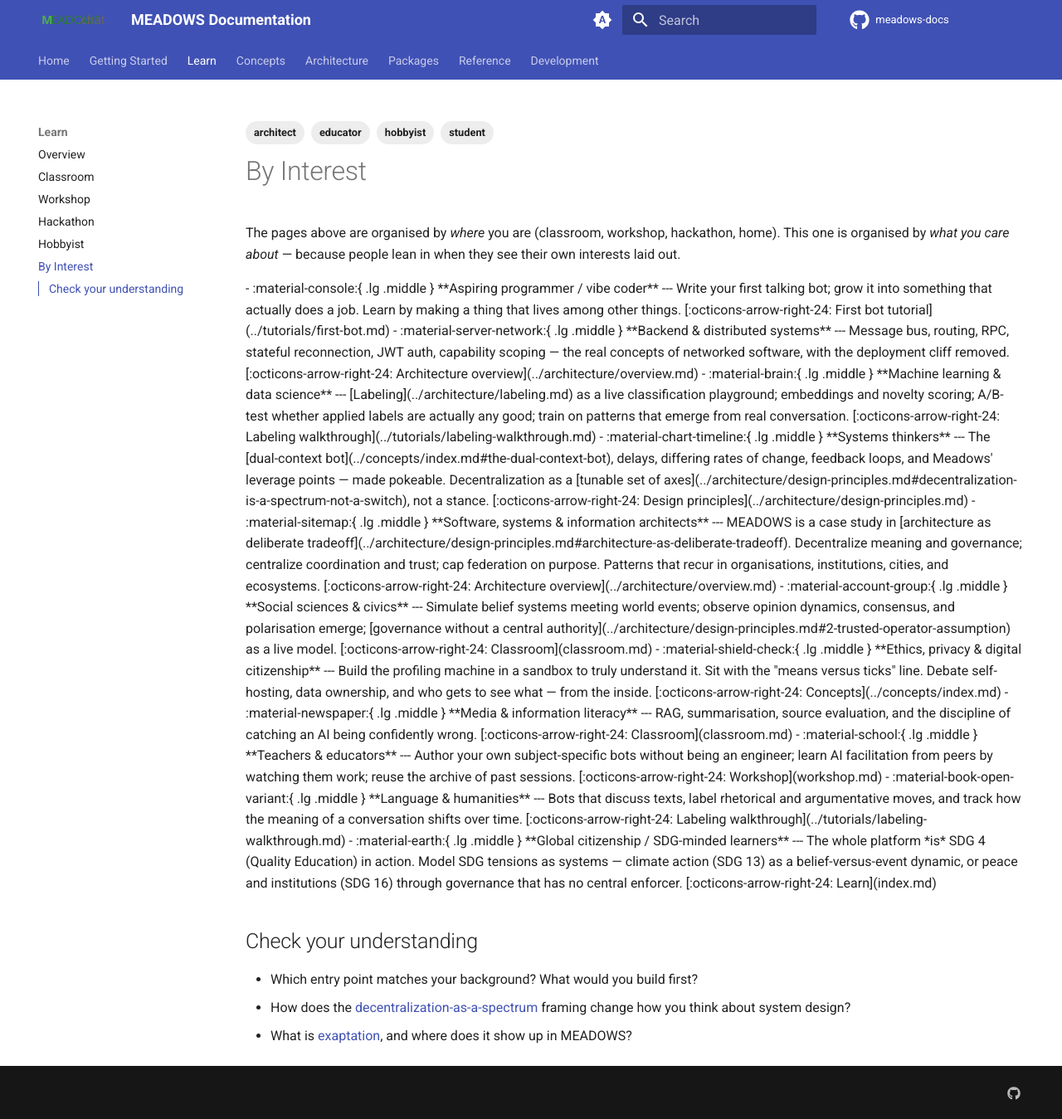
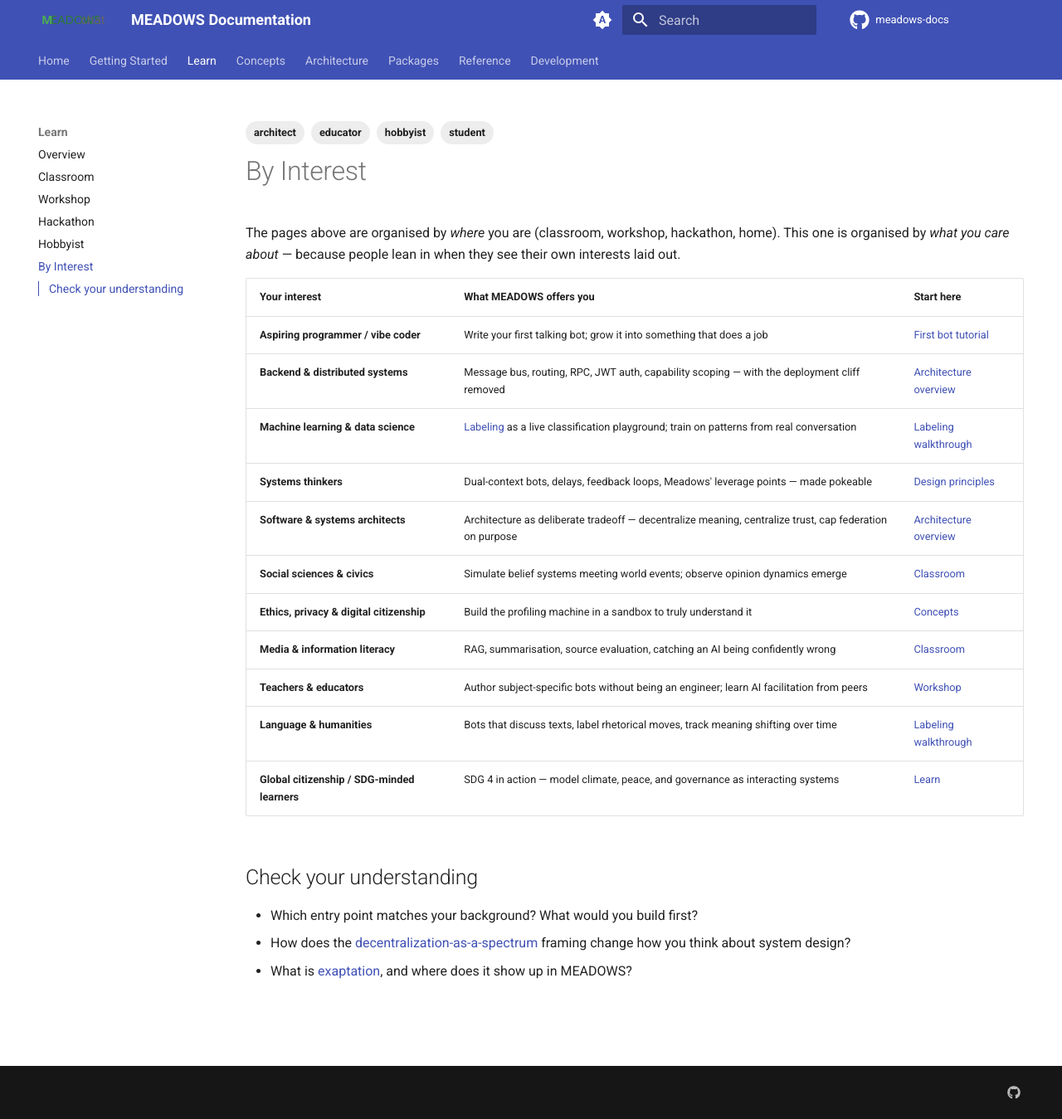
Before and after one commit to remcoboerma/meadows-docs, an MkDocs documentation site: the page built from docs/docs/learn/by-interest.md, in a window 1280 px wide and 1349 px high. Shown: the whole window at 83% size. Built offline with MkDocs 1.6.1 and Material for MkDocs 9.7.7, drawn with Linux system fonts in a browser that asks for light colours; comment, search, counter and statistics services are not loaded.

Commit message:
fix: replace broken grid cards with tables on home, learn, and by-interest pages

```diff
--- a/docs/docs/learn/by-interest.md
+++ b/docs/docs/learn/by-interest.md
@@ -12,97 +12,19 @@ tags:
 
 The pages above are organised by *where* you are (classroom, workshop, hackathon, home). This one is organised by *what you care about* — because people lean in when they see their own interests laid out.
 
-<div class="grid cards" markdown>
-
--   :material-console:{ .lg .middle } **Aspiring programmer / vibe coder**
-
-    ---
-
-    Write your first talking bot; grow it into something that actually does a job. Learn by making a thing that lives among other things.
-
-    [:octicons-arrow-right-24: First bot tutorial](../tutorials/first-bot.md)
-
--   :material-server-network:{ .lg .middle } **Backend & distributed systems**
-
-    ---
-
-    Message bus, routing, RPC, stateful reconnection, JWT auth, capability scoping — the real concepts of networked software, with the deployment cliff removed.
-
-    [:octicons-arrow-right-24: Architecture overview](../architecture/overview.md)
-
--   :material-brain:{ .lg .middle } **Machine learning & data science**
-
-    ---
-
-    [Labeling](../architecture/labeling.md) as a live classification playground; embeddings and novelty scoring; A/B-test whether applied labels are actually any good; train on patterns that emerge from real conversation.
-
-    [:octicons-arrow-right-24: Labeling walkthrough](../tutorials/labeling-walkthrough.md)
-
--   :material-chart-timeline:{ .lg .middle } **Systems thinkers**
-
-    ---
-
-    The [dual-context bot](../concepts/index.md#the-dual-context-bot), delays, differing rates of change, feedback loops, and Meadows' leverage points — made pokeable. Decentralization as a [tunable set of axes](../architecture/design-principles.md#decentralization-is-a-spectrum-not-a-switch), not a stance.
-
-    [:octicons-arrow-right-24: Design principles](../architecture/design-principles.md)
-
--   :material-sitemap:{ .lg .middle } **Software, systems & information architects**
-
-    ---
-
-    MEADOWS is a case study in [architecture as deliberate tradeoff](../architecture/design-principles.md#architecture-as-deliberate-tradeoff). Decentralize meaning and governance; centralize coordination and trust; cap federation on purpose. Patterns that recur in organisations, institutions, cities, and ecosystems.
-
-    [:octicons-arrow-right-24: Architecture overview](../architecture/overview.md)
-
--   :material-account-group:{ .lg .middle } **Social sciences & civics**
-
-    ---
-
-    Simulate belief systems meeting world events; observe opinion dynamics, consensus, and polarisation emerge; [governance without a central authority](../architecture/design-principles.md#2-trusted-operator-assumption) as a live model.
-
-    [:octicons-arrow-right-24: Classroom](classroom.md)
-
--   :material-shield-check:{ .lg .middle } **Ethics, privacy & digital citizenship**
-
-    ---
-
-    Build the profiling machine in a sandbox to truly understand it. Sit with the "means versus ticks" line. Debate self-hosting, data ownership, and who gets to see what — from the inside.
-
-    [:octicons-arrow-right-24: Concepts](../concepts/index.md)
-
--   :material-newspaper:{ .lg .middle } **Media & information literacy**
-
-    ---
-
-    RAG, summarisation, source evaluation, and the discipline of catching an AI being confidently wrong.
-
-    [:octicons-arrow-right-24: Classroom](classroom.md)
-
--   :material-school:{ .lg .middle } **Teachers & educators**
-
-    ---
-
-    Author your own subject-specific bots without being an engineer; learn AI facilitation from peers by watching them work; reuse the archive of past sessions.
-
-    [:octicons-arrow-right-24: Workshop](workshop.md)
-
--   :material-book-open-variant:{ .lg .middle } **Language & humanities**
-
-    ---
-
-    Bots that discuss texts, label rhetorical and argumentative moves, and track how the meaning of a conversation shifts over time.
-
-    [:octicons-arrow-right-24: Labeling walkthrough](../tutorials/labeling-walkthrough.md)
-
--   :material-earth:{ .lg .middle } **Global citizenship / SDG-minded learners**
-
-    ---
-
-    The whole platform *is* SDG 4 (Quality Education) in action. Model SDG tensions as systems — climate action (SDG 13) as a belief-versus-event dynamic, or peace and institutions (SDG 16) through governance that has no central enforcer.
-
-    [:octicons-arrow-right-24: Learn](index.md)
-
-</div>
+| Your interest | What MEADOWS offers you | Start here |
+|---|---|---|
+| **Aspiring programmer / vibe coder** | Write your first talking bot; grow it into something that does a job | [First bot tutorial](../tutorials/first-bot.md) |
+| **Backend & distributed systems** | Message bus, routing, RPC, JWT auth, capability scoping — with the deployment cliff removed | [Architecture overview](../architecture/overview.md) |
+| **Machine learning & data science** | [Labeling](../architecture/labeling.md) as a live classification playground; train on patterns from real conversation | [Labeling walkthrough](../tutorials/labeling-walkthrough.md) |
+| **Systems thinkers** | Dual-context bots, delays, feedback loops, Meadows' leverage points — made pokeable | [Design principles](../architecture/design-principles.md) |
+| **Software & systems architects** | Architecture as deliberate tradeoff — decentralize meaning, centralize trust, cap federation on purpose | [Architecture overview](../architecture/overview.md) |
+| **Social sciences & civics** | Simulate belief systems meeting world events; observe opinion dynamics emerge | [Classroom](classroom.md) |
+| **Ethics, privacy & digital citizenship** | Build the profiling machine in a sandbox to truly understand it | [Concepts](../concepts/index.md) |
+| **Media & information literacy** | RAG, summarisation, source evaluation, catching an AI being confidently wrong | [Classroom](classroom.md) |
+| **Teachers & educators** | Author subject-specific bots without being an engineer; learn AI facilitation from peers | [Workshop](workshop.md) |
+| **Language & humanities** | Bots that discuss texts, label rhetorical moves, track meaning shifting over time | [Labeling walkthrough](../tutorials/labeling-walkthrough.md) |
+| **Global citizenship / SDG-minded learners** | SDG 4 in action — model climate, peace, and governance as interacting systems | [Learn](index.md) |
 
 ## Check your understanding
 
--- a/docs/docs/learn/index.md
+++ b/docs/docs/learn/index.md
@@ -21,41 +21,12 @@ That single property is the golden thread through everything below. You're never
 
 ## What you could build
 
-<div class="grid cards" markdown>
-
--   **A sentiment analyzer** that labels every message and alerts on negativity
-
-    ---
-
-    Write a [bot](../tutorials/first-bot.md) that [produces labels](../architecture/labeling.md). Other bots subscribe to those labels. The server routes.
-
-    [:octicons-arrow-right-24: First bot tutorial](../tutorials/first-bot.md)
-
--   **A dual-context bot** with beliefs that evolve over time
-
-    ---
-
-    A bot with two layers: beliefs (slow) and world events (fast). Watch opinion drift, adaptation, and emergence become visible.
-
-    [:octicons-arrow-right-24: Dual-context tutorial](../tutorials/dual-context-bot.md)
-
--   **A labeling pipeline** where bots classify messages in real time
-
-    ---
-
-    Write a [JSON Logic predicate](../architecture/labeling.md#json-logic-predicates), subscribe to labels, watch delivery happen. Classification you can argue with.
-
-    [:octicons-arrow-right-24: Labeling walkthrough](../tutorials/labeling-walkthrough.md)
-
--   **A self-hosted instance** on your own hardware
-
-    ---
-
-    A laptop, a Raspberry Pi, a home server. Spinning up your own MEADOWS instance *is* the first project.
-
-    [:octicons-arrow-right-24: Self-hosting quickstart](../tutorials/self-hosting-quickstart.md)
-
-</div>
+| Project | What you'll learn | Tutorial |
+|---|---|---|
+| **Sentiment analyzer** | Write a bot that labels every message; other bots subscribe to those labels | [First bot](../tutorials/first-bot.md) |
+| **Dual-context bot** | Beliefs that evolve, world events that arrive fast — watch opinion drift emerge | [Dual-context bot](../tutorials/dual-context-bot.md) |
+| **Labeling pipeline** | Write a JSON Logic predicate, subscribe to labels, watch delivery happen | [Labeling walkthrough](../tutorials/labeling-walkthrough.md) |
+| **Self-hosted instance** | A laptop, a Pi, a home server — spinning it up *is* the first project | [Self-hosting quickstart](../tutorials/self-hosting-quickstart.md) |
 
 ---
 
```
Also changed, not shown: docs/docs/index.md (+8 -51 lines).
